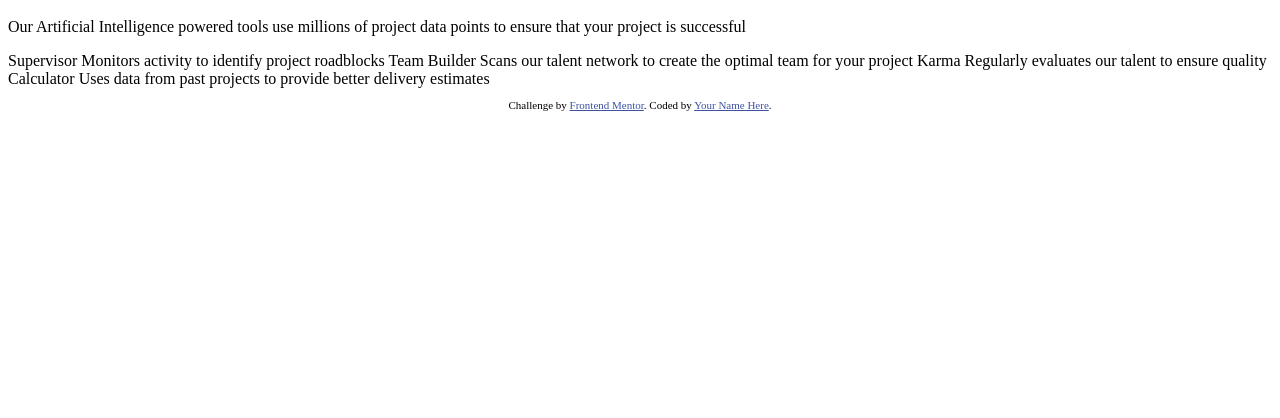
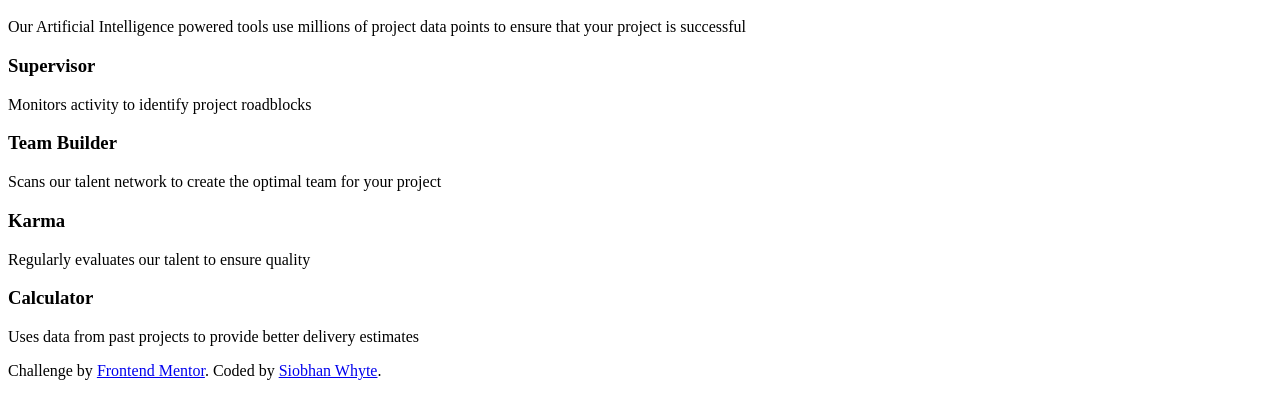
Before and after one commit to SiobhanWhyte/four-card-feature-section-master, a plain HTML site: page index.html in a window 1280 px wide. Shown: the part 120-538 px from the top of the page. Drawn offline with Linux system fonts and the light colour scheme.

Commit message:
container html added

```diff
--- a/index.html
+++ b/index.html
@@ -7,14 +7,10 @@
   <link rel="icon" type="image/png" sizes="32x32" href="./images/favicon-32x32.png">
   <link rel="preconnect" href="https://fonts.gstatic.com">
   <link href="https://fonts.googleapis.com/css2?family=Poppins&display=swap" rel="stylesheet">
+  <link rel=style href="style.css">
   <title>Frontend Mentor | Four card feature section</title>
+</head>
 
-  <!-- Feel free to remove these styles or customise in your own stylesheet 👍 -->
-  <style>
-    .attribution { font-size: 11px; text-align: center; }
-    .attribution a { color: hsl(228, 45%, 44%); }
-  </style>
-</head>
 <body>
   <header>
   <h1>Reliable, efficient delivery</h1>
@@ -25,23 +21,34 @@
 </p>
 </header>
 
-  Supervisor
-  Monitors activity to identify project roadblocks
+<div class="container">
 
-  Team Builder
-  Scans our talent network to create the optimal team for your project
+<div class="box">
+<h3> Supervisor </h3>
+<p>Monitors activity to identify project roadblocks</p>
+    </div>
 
-  Karma
-  Regularly evaluates our talent to ensure quality
+  <div class="box">
+    <h3>Team Builder</h3>
+    <p>Scans our talent network to create the optimal team for your project</p>
+    </div>
 
-  Calculator
-  Uses data from past projects to provide better delivery estimates
+  <div class="box">
+<h3>Karma</h3>
+ <p> Regularly evaluates our talent to ensure quality</p>
+</div>
 
+  <div class="box">
+   <h3>Calculator</h3>
+   <p>Uses data from past projects to provide better delivery estimates</p>
+    </div>
+
+</div>
 
   <footer>
     <p class="attribution">
       Challenge by <a href="https://www.frontendmentor.io?ref=challenge" target="_blank">Frontend Mentor</a>.
-      Coded by <a href="#">Your Name Here</a>.
+      Coded by <a href="https://www.linkedin.com/feed/" target="_blank">Siobhan Whyte</a>.
     </p>
   </footer>
 </body>
--- a/style.css
+++ b/style.css
@@ -3,3 +3,10 @@ body {
     font-size: 15px;
 
 }
+
+
+
+.attribution { font-size: 11px; text-align: center; }
+
+
+    .attribution a { color: hsl(228, 45%, 44%); }
```
